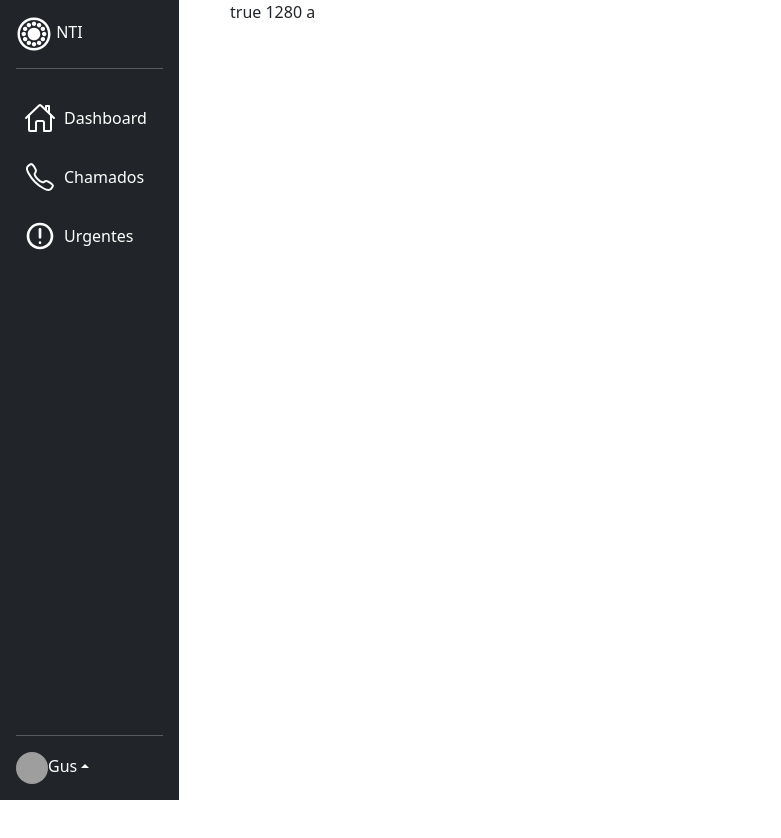
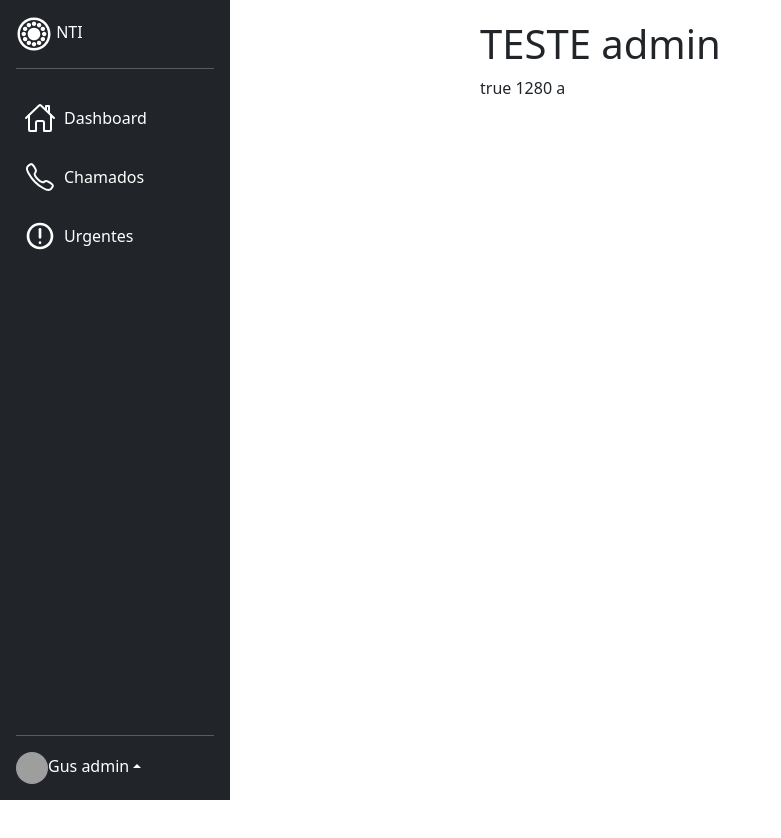
Before and after one commit to GustavoDelonzek/Desafio-Integrador, a React (Create React App) app: page /chamados in a window 1280 px wide. Shown: the top 838 px of the page, without its empty margins (0-781 px from the left). After the commit the page ends 800 px from the top, so only its background shows below. Built offline with nearby package versions, Linux system fonts and the light colour scheme; grey boxes are pictures that could not be loaded.

Commit message:
Ajuste Componente sidebar e facil diferenciação de usuario

```diff
--- a/src/App.js
+++ b/src/App.js
@@ -2,11 +2,14 @@ import React from "react";
 import RoutesApp from "./routes/routes";
 import AuthProvider from "./contexts/authDetails"
 import { BrowserRouter } from "react-router-dom";
+import { PermissaoUsuarioProvedor } from '../src/contexts/PermissaoUsuarioContext';
 function App() {
   return (
     <BrowserRouter>
       <AuthProvider>
-        <RoutesApp />
+        <PermissaoUsuarioProvedor>
+          <RoutesApp />
+        </PermissaoUsuarioProvedor>
       </AuthProvider>
     </BrowserRouter>
 
--- a/src/components/HeaderLateral/index.js
+++ b/src/components/HeaderLateral/index.js
@@ -1,35 +1,41 @@
-import React from "react";
-
+import React, { useContext } from 'react';
 import { Link } from "react-router-dom";
-import "./style.css"
+import "./style.css";
 import { GiAbstract069 } from "react-icons/gi";
 import { IoHomeOutline, IoCallOutline } from "react-icons/io5";
 import { CgDanger } from "react-icons/cg";
+import { PermissaoUsuarioContext } from "../../contexts/PermissaoUsuarioContext";
 
-function HeaderLateral(){
-    return(
-        <nav id="dashboard" className="d-flex col-2 flex-column p-3 text-white bg-dark">
-                <a className="text-decoration-none text-white"><GiAbstract069 size={36}/> NTI</a>
-                <hr></hr>
+function HeaderLateral() {
+    const { permissaoUsuario, setPermissaoUsuario } = useContext(PermissaoUsuarioContext);
+
+    return (
+        <nav id="dashboard" className="d-flex col-2 flex-column p-3 text-white bg-dark" style={{ width: "230px", minHeight: '100vh' }}>
+            <a className="text-decoration-none text-white"><GiAbstract069 size={36} /> NTI</a>
+            <hr />
             <ul className="mb-auto dashboard-lista">
-                    <Link to="/dashboard" className="lista-item  d-flex align-items-center"><IoHomeOutline size={32} /> <span className="px-2">Dashboard</span></Link>
-                    <Link to="/chamados" className="lista-item  d-flex align-items-center"><IoCallOutline size={32}/> <span className="px-2">Chamados</span></Link>
-                    <li className="lista-item  d-flex align-items-center"><CgDanger size={32}/> <span className="px-2">Urgentes</span></li>
+                {permissaoUsuario == "admin" ?
+                    <Link to="/dashboard" className="lista-item d-flex align-items-center"><IoHomeOutline size={32} /> <span className="px-2">Dashboard</span></Link>
+                 : ""}
+                <Link to="/chamados" className="lista-item d-flex align-items-center"><IoCallOutline size={32} /> <span className="px-2">Chamados</span></Link>
+                {permissaoUsuario == "admin" ?
+                    <li className="lista-item d-flex align-items-center"><CgDanger size={32} /> <span className="px-2">Urgentes</span></li>
+                : ""}
 
             </ul>
             <hr />
             <div className="btn-group dropup">
                 <a type="button" className="dropdown-toggle text-decoration-none text-white" data-bs-toggle="dropdown" aria-expanded="false">
-                        <img src="https://picsum.photos/360/360?r=2" alt="" width="32" height="32" className="rounded-circle "/>Gus
+                    <img src="https://picsum.photos/360/360?r=2" alt="" width="32" height="32" className="rounded-circle" />Gus {permissaoUsuario}
                 </a>
                 <ul className="dropdown-menu">
-                        <li><a className="dropdown-item" href="#">cu</a></li>
-                        <li><a className="dropdown-item" href="#">cu</a></li>
-                        <li><a className="dropdown-item" href="#">cu</a></li>
+                    <li><a className="dropdown-item" onClick={() => setPermissaoUsuario("aluno")} href="#">Aluno</a></li>
+                    <li><a className="dropdown-item" onClick={() => setPermissaoUsuario("professor")} href="#">Professor</a></li>
+                    <li><a className="dropdown-item" onClick={() => setPermissaoUsuario("admin")} href="#">Admin</a></li>
                 </ul>
             </div>
         </nav>
-    )
+    );
 }
 
 export default HeaderLateral;
--- /dev/null
+++ b/src/contexts/PermissaoUsuarioContext.js
@@ -0,0 +1,13 @@
+import React, { createContext, useState } from 'react';
+
+export const PermissaoUsuarioContext = createContext();
+
+export const PermissaoUsuarioProvedor = ({ children }) => {
+    const [permissaoUsuario, setPermissaoUsuario] = useState('admin');
+
+    return (
+        <PermissaoUsuarioContext.Provider value={{ permissaoUsuario, setPermissaoUsuario }}>
+            {children}
+        </PermissaoUsuarioContext.Provider>
+    );
+};
--- a/src/pages/Chamados/index.js
+++ b/src/pages/Chamados/index.js
@@ -1,14 +1,12 @@
-import React, { useEffect, useState } from "react";
-import { Link } from "react-router-dom";
+import React, { useEffect, useContext, useState } from "react";
 import HeaderLateral from "../../components/HeaderLateral";
-import { GiAbstract069 } from "react-icons/gi";
-import { IoHomeOutline, IoCallOutline } from "react-icons/io5";
-import { CgDanger } from "react-icons/cg";
+import { PermissaoUsuarioContext } from "../../contexts/PermissaoUsuarioContext";
 
 let isMobile = true;
 
 function Chamados() {
 
+    const { permissaoUsuario } = useContext(PermissaoUsuarioContext);
     const [width, setWidth] = useState(window.innerWidth);
     const handleWindowSizeChange = () => {
         setWidth(window.innerWidth);
@@ -23,34 +21,15 @@ function Chamados() {
     }, [])
 
     return (
-
-        <div style={{ position: "relative" }}>
-            <nav id="dashboard" className="d-flex flex-column p-3 text-white bg-dark " style={{ maxHeight: '100%', position: 'fixed' }}>
-                <a className="text-decoration-none text-white"><GiAbstract069 size={36} /> NTI</a>
-                <hr></hr>
-                <ul className="mb-auto dashboard-lista">
-                    <Link to="/dashboard" className="lista-item  d-flex align-items-center"><IoHomeOutline size={32} /> <span className="px-2">Dashboard</span></Link>
-                    <Link to="/chamados" className="lista-item  d-flex align-items-center"><IoCallOutline size={32} /> <span className="px-2">Chamados</span></Link>
-                    <li className="lista-item  d-flex align-items-center"><CgDanger size={32} /> <span className="px-2">Urgentes</span></li>
-
-                </ul>
-                <hr />
-                <div className="btn-group dropup">
-                    <a type="button" className="dropdown-toggle text-decoration-none text-white" data-bs-toggle="dropdown" aria-expanded="false">
-                        <img src="https://picsum.photos/360/360?r=2" alt="" width="32" height="32" className="rounded-circle " />Gus
-                    </a>
-                    <ul className="dropdown-menu">
-                        <li><a className="dropdown-item" href="#">cu</a></li>
-                        <li><a className="dropdown-item" href="#">cu</a></li>
-                        <li><a className="dropdown-item" href="#">cu</a></li>
-                    </ul>
-                </div>
-            </nav>
-            <main style={{ marginLeft: "230px", minHeight: '200vh' }}>
-                <p>{isMobile ? 'true' : 'false'} {width} a</p>
-            </main>
+        <div style={{ display: 'flex' }}>
+            <HeaderLateral />
+            <div style={{ marginLeft: "230px", padding: "20px", flex: 1 }}>
+                <h1>TESTE {permissaoUsuario} </h1>
+                <main>
+                    <p>{isMobile ? 'true' : 'false'} {width} a</p>
+                </main>
+            </div>
         </div>
-
     )
 }
 
```
Lines whose indentation alone changed are shown as unchanged.
